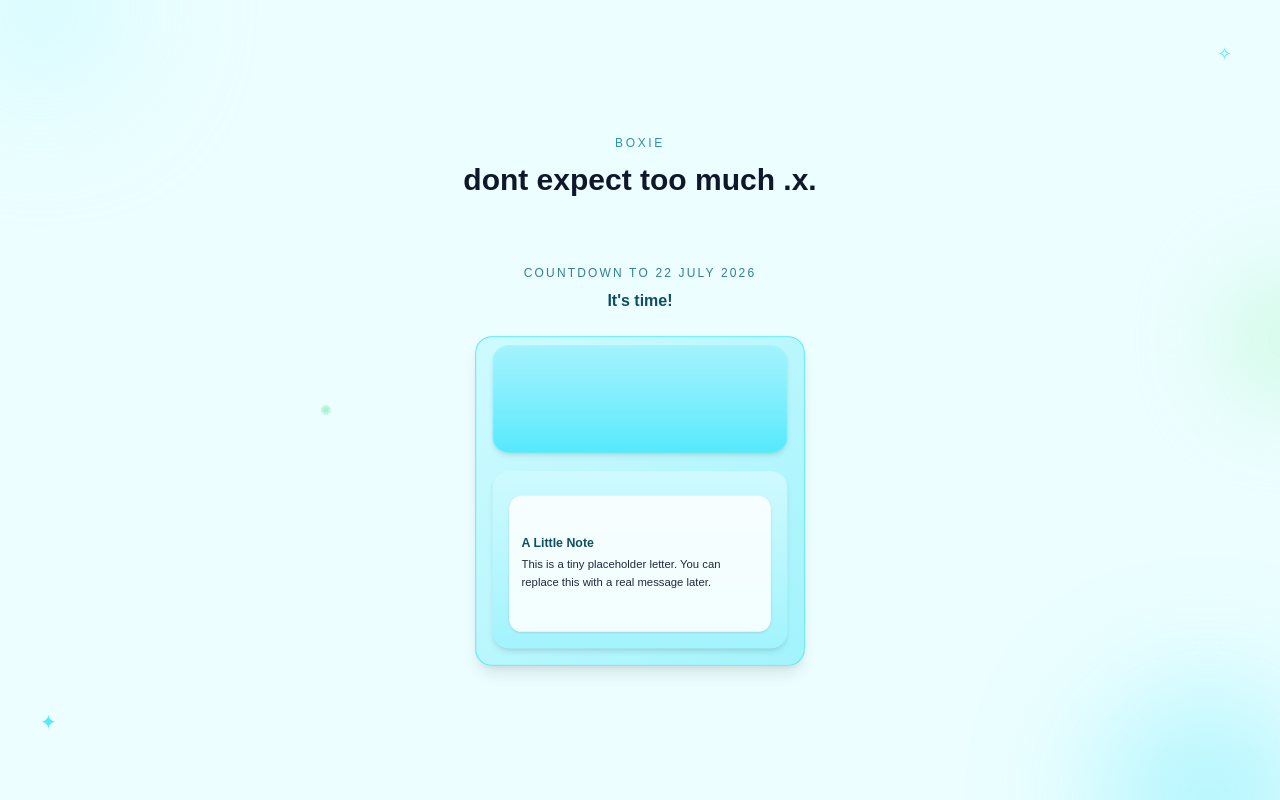
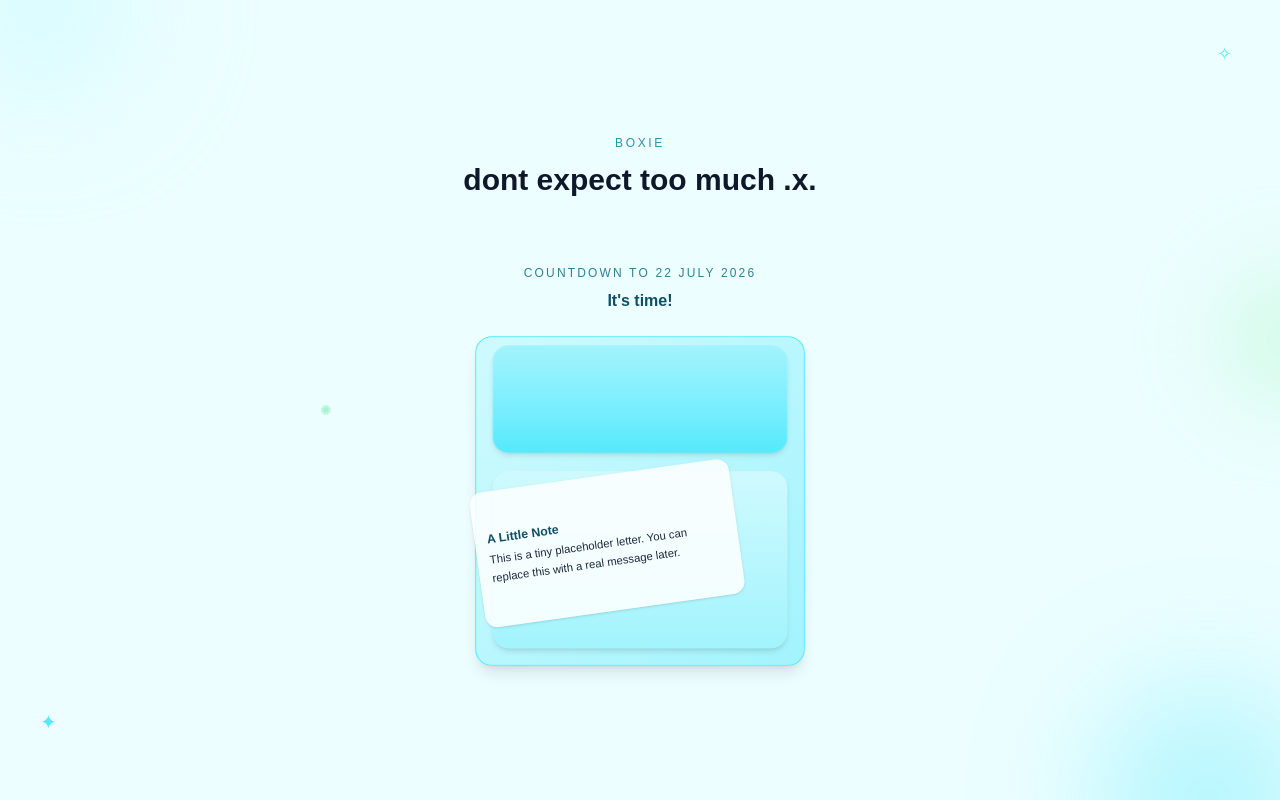
Before and after one commit to kylanjuliana/tiara-box, a Next.js app: page / in a window 1280 px wide. Both pictures are taken after a click on the button "Open Tiara's gift box". Built offline with nearby package versions, Linux system fonts and the light colour scheme; a web font is replaced by a local one.

Commit message:
Enhance TiaraBox component with improved animation effects and overflow handling

```diff
--- a/app/components/TiaraBox.tsx
+++ b/app/components/TiaraBox.tsx
@@ -41,6 +41,9 @@ export function TiaraBox({ unlocked }: TiaraBoxProps) {
   const [isOpening, setIsOpening] = useState(false);
 
   const currentItem = tiaraBoxItems[currentIndex];
+  const spillSide = currentIndex % 2 === 0 ? "left" : "right";
+  const spillX = spillSide === "left" ? -32 : 32;
+  const spillRotate = spillSide === "left" ? -8 : 8;
 
   const boxControls = useAnimation();
 
@@ -184,7 +187,7 @@ export function TiaraBox({ unlocked }: TiaraBoxProps) {
         </motion.div>
 
         {/* Box body */}
-        <div className="relative z-10 flex h-3/5 flex-col rounded-2xl bg-gradient-to-t from-cyan-200 to-cyan-100 px-4 pb-4 pt-6 shadow-md">
+        <div className="relative z-10 flex h-3/5 flex-col overflow-visible rounded-2xl bg-gradient-to-t from-cyan-200 to-cyan-100 px-4 pb-4 pt-6 shadow-md">
           {/* Vertical ribbon */}
           <motion.div
             className="pointer-events-none absolute inset-y-0 left-1/2 w-4 -translate-x-1/2 bg-white/80"
@@ -213,7 +216,7 @@ export function TiaraBox({ unlocked }: TiaraBoxProps) {
           />
 
           {/* Inner content area */}
-          <div className="relative z-10 flex h-full w-full items-center justify-center">
+          <div className="relative z-10 flex h-full w-full items-end justify-center overflow-visible">
             {!unlocked ? (
               <div className="flex flex-col items-center gap-2 text-center">
                 <p className="text-sm font-semibold text-cyan-900">
@@ -233,11 +236,23 @@ export function TiaraBox({ unlocked }: TiaraBoxProps) {
               <AnimatePresence mode="wait">
                 <motion.div
                   key={currentIndex}
-                  initial={{ opacity: 0, y: 8, scale: 0.98 }}
-                  animate={{ opacity: 1, y: 0, scale: 1 }}
-                  exit={{ opacity: 0, y: -8, scale: 0.98 }}
-                  transition={{ duration: 0.25 }}
-                  className="flex h-full w-full items-center justify-center"
+                  initial={{ opacity: 0, y: 24, x: 0, rotate: 0, scale: 0.9 }}
+                  animate={{
+                    opacity: 1,
+                    y: -20,
+                    x: spillX,
+                    rotate: spillRotate,
+                    scale: 1,
+                  }}
+                  exit={{
+                    opacity: 0,
+                    y: -40,
+                    x: spillX * 1.4,
+                    rotate: spillRotate * 1.4,
+                    scale: 0.96,
+                  }}
+                  transition={{ type: "spring", stiffness: 140, damping: 14 }}
+                  className="pointer-events-none flex h-full w-full items-end justify-center overflow-visible"
                 >
                   {currentItem.type === "letter" ? (
                     <div className="flex h-full w-full flex-col items-start justify-center rounded-xl bg-white/85 p-3 text-left shadow-sm">
```
